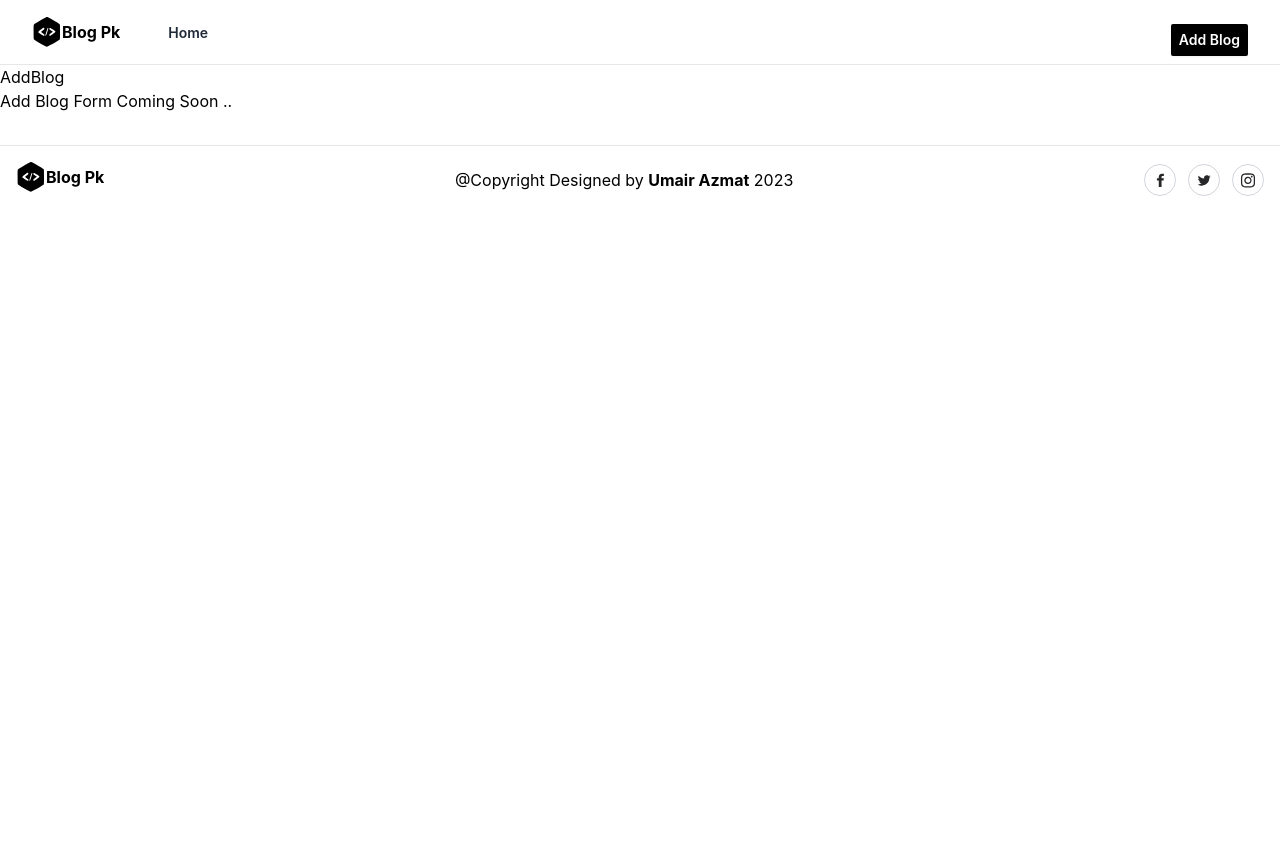
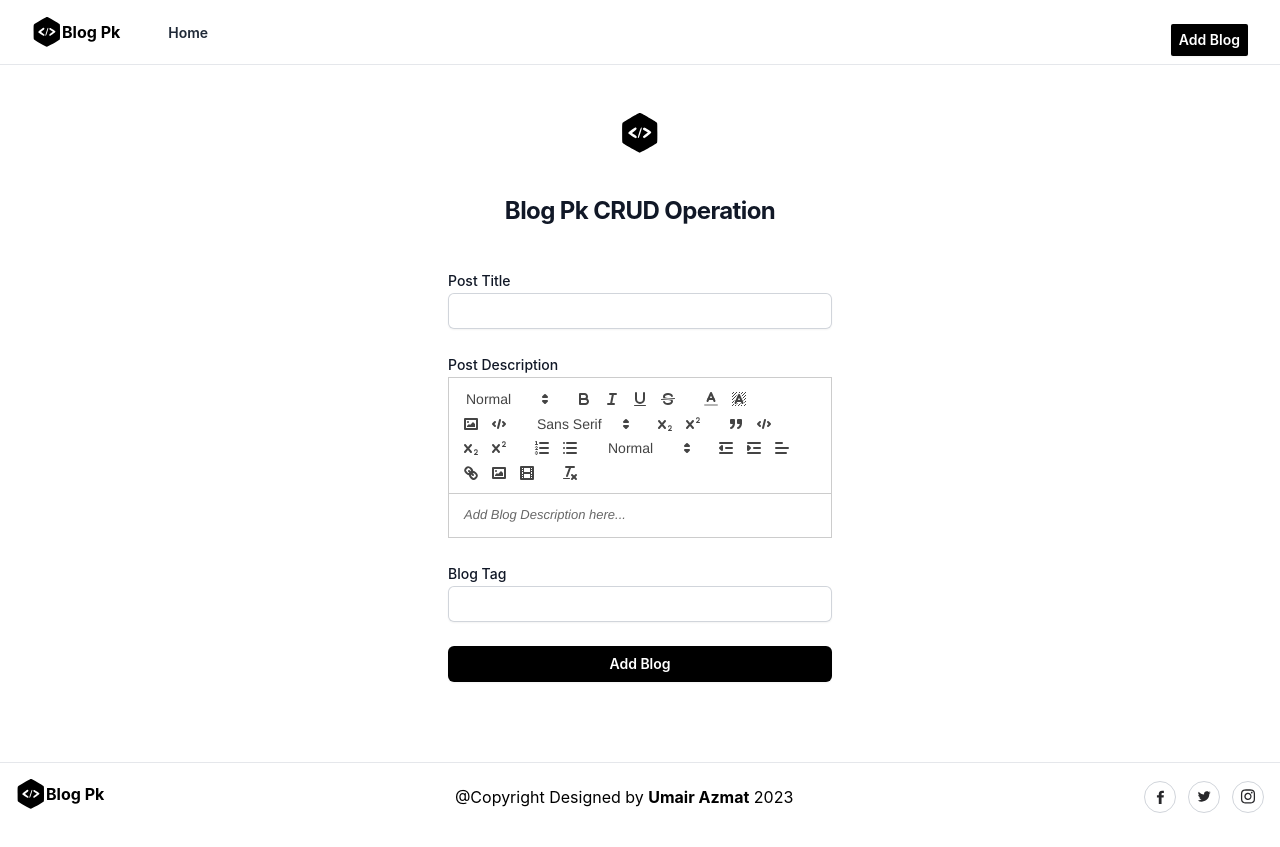
Before and after one commit to umairazmat/mern-blog-pk, a React (Create React App) app: page /add-blog in a window 1280 px wide. Before the commit the page ends 800 px from the top, so only its background shows below. Built offline with nearby package versions, Linux system fonts and the light colour scheme.

Commit message:
add blog updated

```diff
--- a/src/pages/blogs/AddBlog.jsx
+++ b/src/pages/blogs/AddBlog.jsx
@@ -1,10 +1,6 @@
 import React from "react";
+import AddPost from "../../components/forms/AddPost";
 
 export default function AddBlog() {
-  return (
-    <>
-      <h1>AddBlog</h1>
-      <h6>Add Blog Form Coming Soon ..</h6>
-    </>
-  );
+  return <AddPost />;
 }
```
